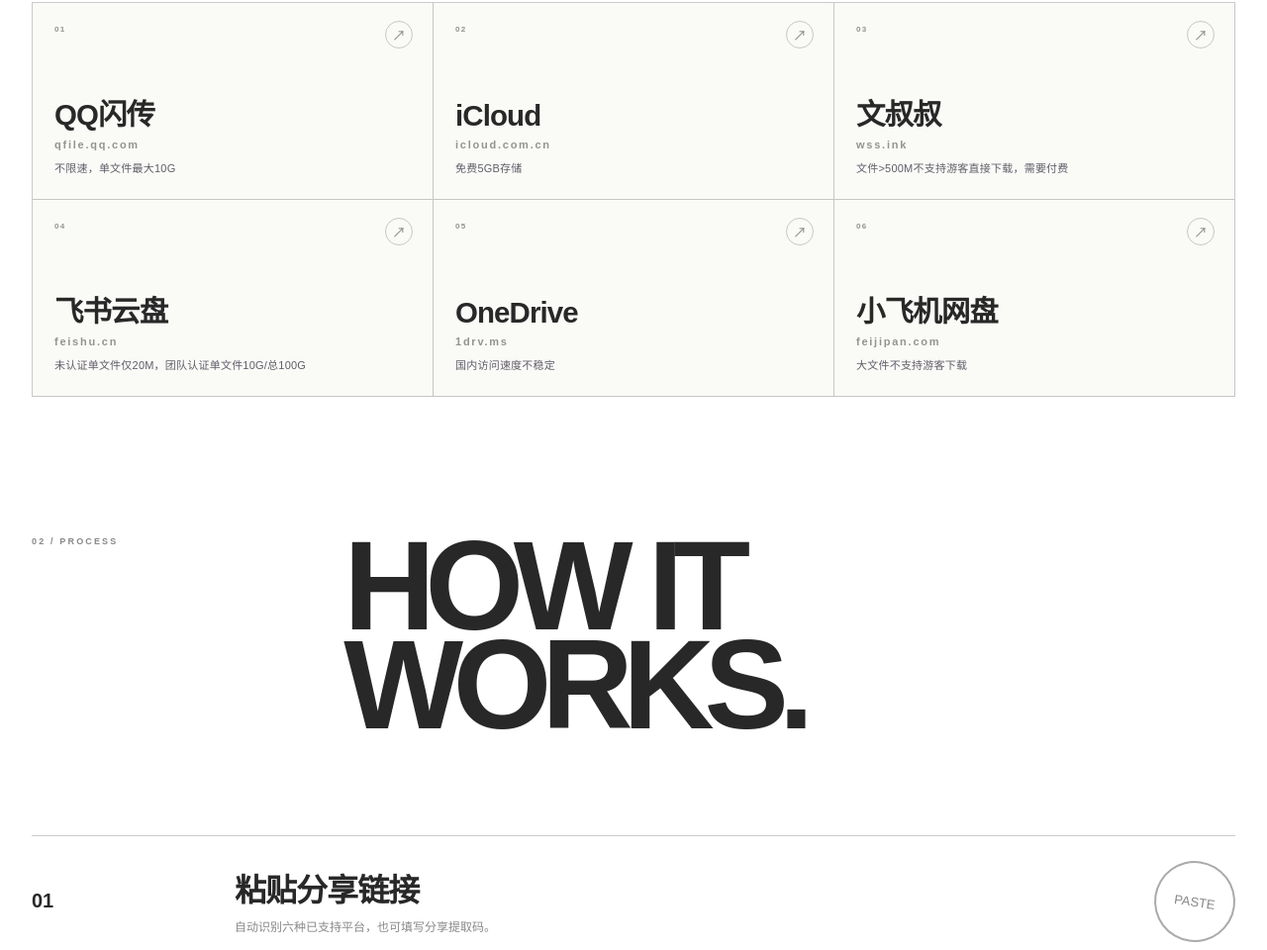
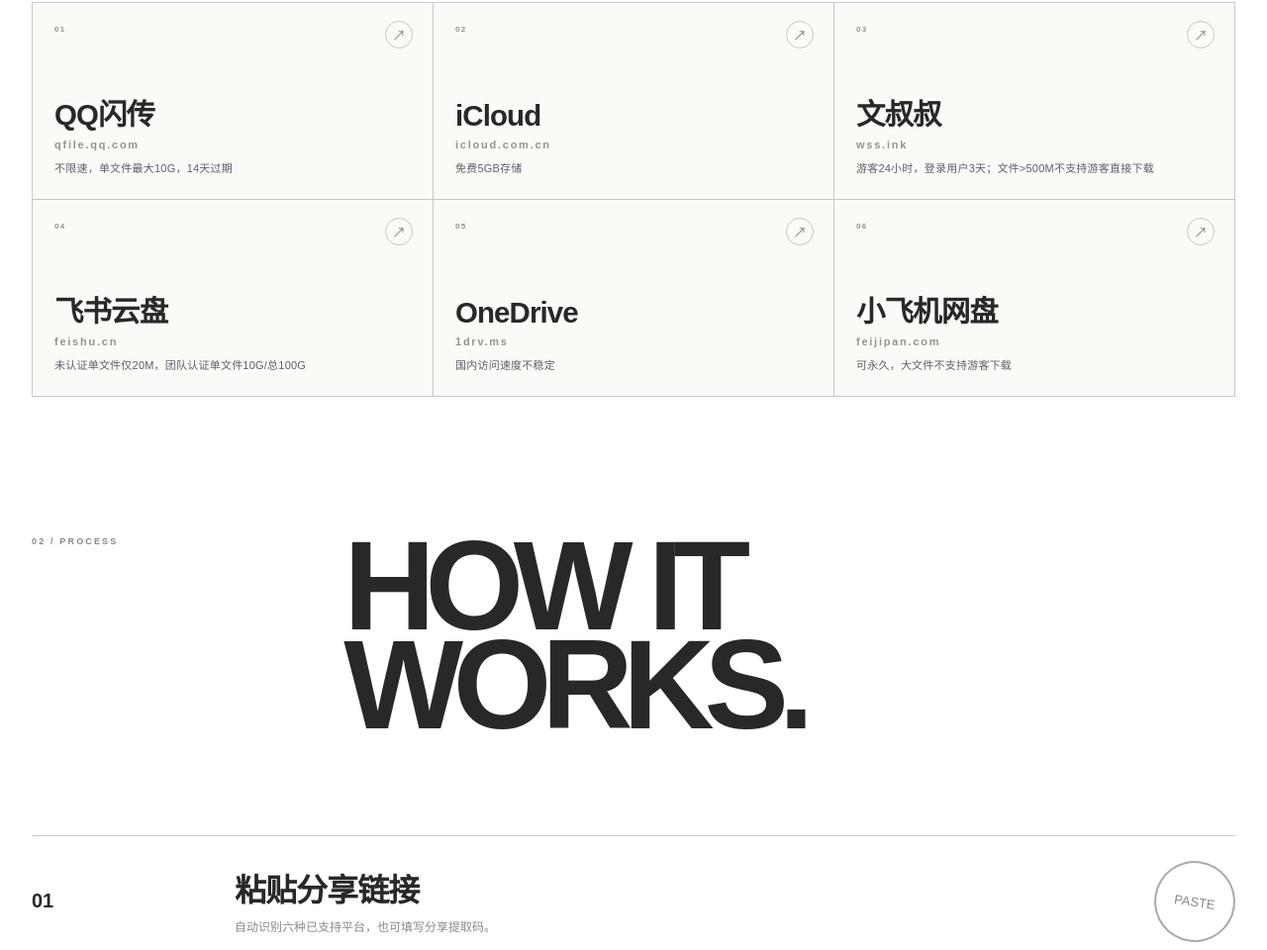
Before and after one commit to dtpoi/netdisk-to-vrchat-Direct-link, a website: page index.html in a window 1280 px wide. Shown: the part 1209-2169 px from the top of the page at 99% size. Drawn offline with Linux system fonts and the light colour scheme; a web font is replaced by a local one.

Commit message:
Clarify platform retention periods

```diff
--- a/index.html
+++ b/index.html
@@ -217,7 +217,7 @@
         <ul class="supported-list">
           <li class="reveal">
             <a href="https://nutty.qq.com/nutty/ssr/26797.html" target="_blank" rel="noopener noreferrer" aria-label="打开 QQ闪传介绍">
-              <span>01</span><strong>QQ闪传</strong><small>qfile.qq.com</small><p class="supported-note">不限速，单文件最大10G</p><i class="supported-arrow" aria-hidden="true">↗</i>
+              <span>01</span><strong>QQ闪传</strong><small>qfile.qq.com</small><p class="supported-note">不限速，单文件最大10G，14天过期</p><i class="supported-arrow" aria-hidden="true">↗</i>
             </a>
           </li>
           <li class="reveal">
@@ -227,7 +227,7 @@
           </li>
           <li class="reveal">
             <a href="https://www.wenshushu.cn/" target="_blank" rel="noopener noreferrer" aria-label="打开文叔叔">
-              <span>03</span><strong>文叔叔</strong><small>wss.ink</small><p class="supported-note">文件&gt;500M不支持游客直接下载，需要付费</p><i class="supported-arrow" aria-hidden="true">↗</i>
+              <span>03</span><strong>文叔叔</strong><small>wss.ink</small><p class="supported-note">游客24小时，登录用户3天；文件&gt;500M不支持游客直接下载</p><i class="supported-arrow" aria-hidden="true">↗</i>
             </a>
           </li>
           <li class="reveal">
@@ -242,7 +242,7 @@
           </li>
           <li class="reveal">
             <a href="https://www.feijipan.com/" target="_blank" rel="noopener noreferrer" aria-label="打开小飞机网盘">
-              <span>06</span><strong>小飞机网盘</strong><small>feijipan.com</small><p class="supported-note">大文件不支持游客下载</p><i class="supported-arrow" aria-hidden="true">↗</i>
+              <span>06</span><strong>小飞机网盘</strong><small>feijipan.com</small><p class="supported-note">可永久，大文件不支持游客下载</p><i class="supported-arrow" aria-hidden="true">↗</i>
             </a>
           </li>
         </ul>
```
Also changed, not shown: tests/frontend.test.js (+3 -3 lines), README.md.
